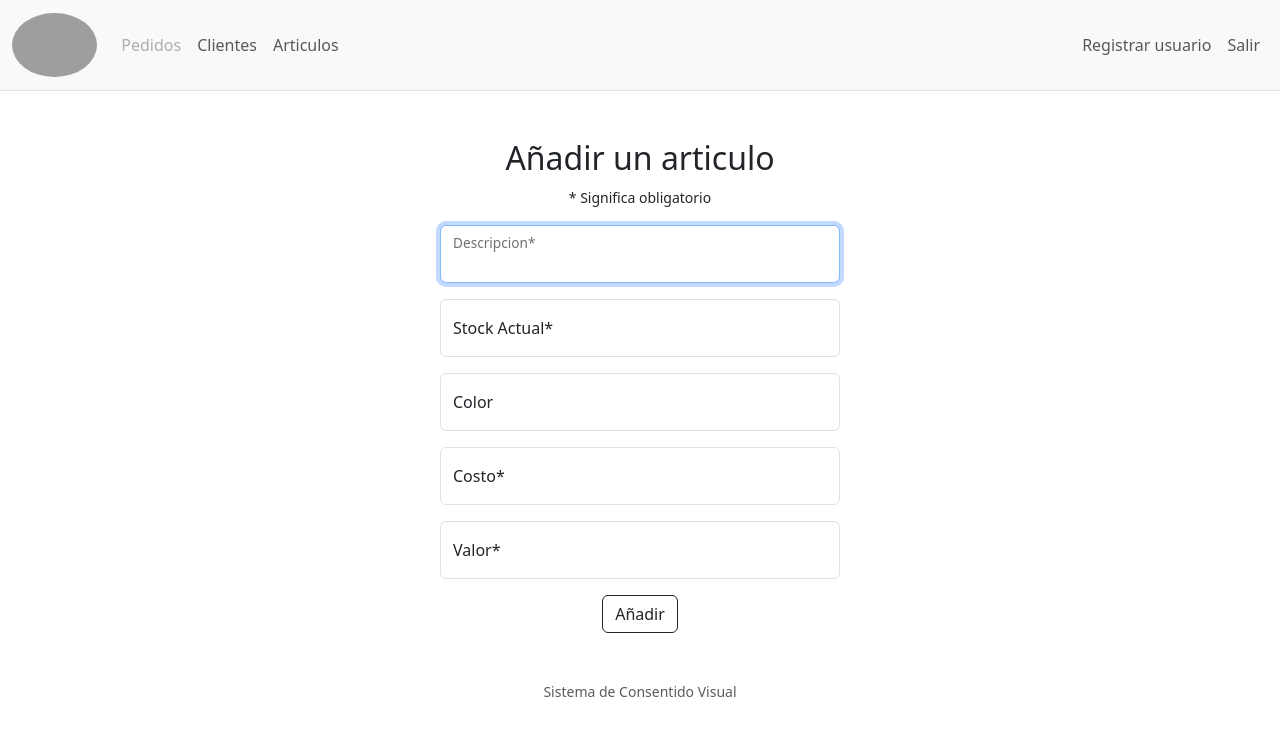
After one commit to putallazNicolas/NesvexSystem, a Flask app: page /articles/add in a window 1280 px wide. The commit adds this page. Shown: the top 736 px of the page. Run offline with Flask 3, Linux system fonts and the light colour scheme; the visitor is signed in with stand-in values (Sample User, id 1); grey boxes are pictures that could not be loaded.

Commit message:
feature: now you can delete and create articles

```diff
--- a/app.py
+++ b/app.py
@@ -283,5 +283,67 @@ def articles():
 
     return render_template("articles.html", articulos = articulos)
 
+
+@app.route("/articles/add", methods=["POST", "GET"])
+@login_required
+def addArticle():
+    if request.method == "GET":
+        return render_template("addarticles.html")
+    elif request.method == "POST":
+        descripcion = request.form.get("descripcion")
+        cantidad = request.form.get("cantidad")
+        color = request.form.get("color")
+        costo = request.form.get("costo")
+        valor = request.form.get("valor")
+
+        if not descripcion or not cantidad or not costo or not valor:
+            return render_template("addarticles.html", alert = True, alertMsg = "Por favor introduce todos los campos obligatorios")
+
+        connection = mysql.connector.connect(**db_config)
+        cursor = connection.cursor(dictionary=True)
+
+
+        sql = """
+            INSERT INTO articulos (
+                descripcion, cantidad, color, costo, valor
+            )
+            VALUES (%s, %s, %s, %s, %s);
+        """
+        cursor.execute(sql, (descripcion, cantidad, color, costo, valor))
+        connection.commit()
+
+        cursor.close()
+        connection.close()
+
+        return redirect("/articles")
+
+
+@app.route("/articles/delete", methods=["POST"])
+@login_required
+def deleteArticle():
+    article_ID = request.form.get('id')
+
+    if not article_ID:
+        return redirect("/clients"), 400
+
+    connection = mysql.connector.connect(**db_config)
+    cursor = connection.cursor(dictionary=True)
+
+    cursor.execute("SELECT * FROM articulos WHERE id = %s", (article_ID,))
+    client = cursor.fetchone()
+
+    if not client:
+        cursor.close()
+        connection.close()
+        return redirect("/clients"), 400
+
+    cursor.execute("DELETE FROM articulos WHERE id = %s", (article_ID,))
+    connection.commit()
+
+    cursor.close()
+    connection.close()
+
+    return redirect("/articles")
+
 if __name__ == '__main__':
     app.run(debug=True)
--- /dev/null
+++ b/templates/addarticles.html
@@ -0,0 +1,37 @@
+{% extends "layout.html" %}
+
+{% block title %}
+    Create
+{% endblock %}
+
+{% block main %}
+    <form action="/articles/add" method="post" style="max-width: 400px;">
+        <h2>Añadir un articulo</h2>
+        <p><small>* Significa obligatorio</small></p>
+        <div class="row justify-content-center">
+            <div class="col">
+                <div class="form-floating mb-3">
+                    <input maxlength="30" autocomplete="off" autofocus class="form-control" name="descripcion" id="descripcion" placeholder="Descripcion*" type="text">
+                    <label for="nombre">Descripcion*</label>
+                </div>
+                <div class="form-floating mb-3">
+                    <input pattern="/^-?\d+\.?\d*$/" onKeyPress="if(this.value.length==10) return false;" autocomplete="off" autofocus class="form-control" name="cantidad" id="cantidad" placeholder="Stock Actual*" type="number">
+                    <label for="nombre">Stock Actual*</label>
+                </div>
+                <div class="form-floating mb-3">
+                    <input maxlength="15" autocomplete="off" class="form-control" name="color" id="color" placeholder="Color" type="text">
+                    <label for="nombre">Color</label>
+                </div>
+                <div class="form-floating mb-3">
+                    <input pattern="/^-?\d+\.?\d*$/" onKeyPress="if(this.value.length==10) return false;" autocomplete="off" class="form-control" name="costo" id="costo" placeholder="Costo*" type="number">
+                    <label for="nombre">Costo*</label>
+                </div>
+                <div class="form-floating mb-3">
+                    <input pattern="/^-?\d+\.?\d*$/" onKeyPress="if(this.value.length==10) return false;" autocomplete="off" class="form-control" name="valor" id="valor" placeholder="Valor*" type="number">
+                    <label for="nombre">Valor*</label>
+                </div>
+            </div>
+        </div>
+        <button class="btn btn-outline-dark" type="submit">Añadir</button>
+    </form>
+{% endblock %}
--- a/templates/addclients.html
+++ b/templates/addclients.html
@@ -61,8 +61,6 @@
                     <label for="notas">Notas</label>
                 </div>
             </div>
-
-
         </div>
         <button class="btn btn-outline-dark" type="submit">Añadir</button>
     </form>
```
Also changed, not shown: templates/articles.html (+12 -4 lines).
